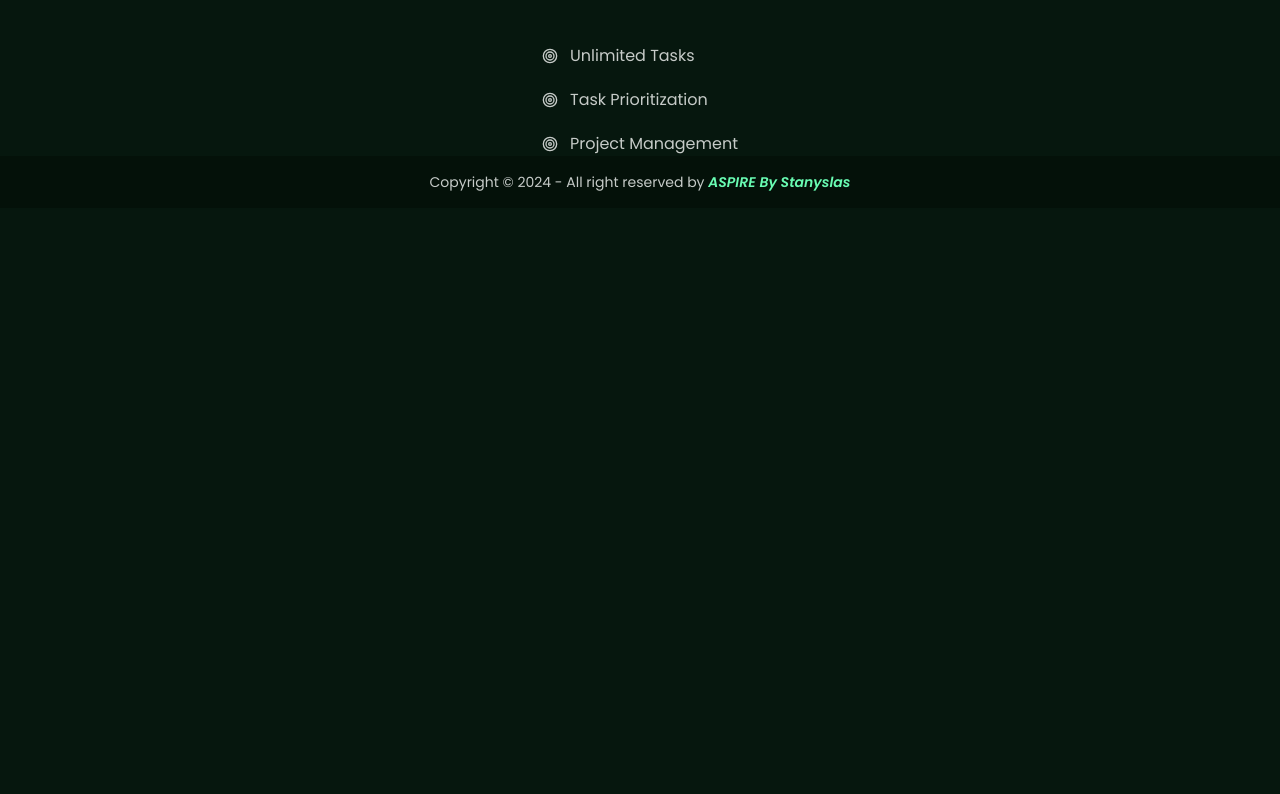
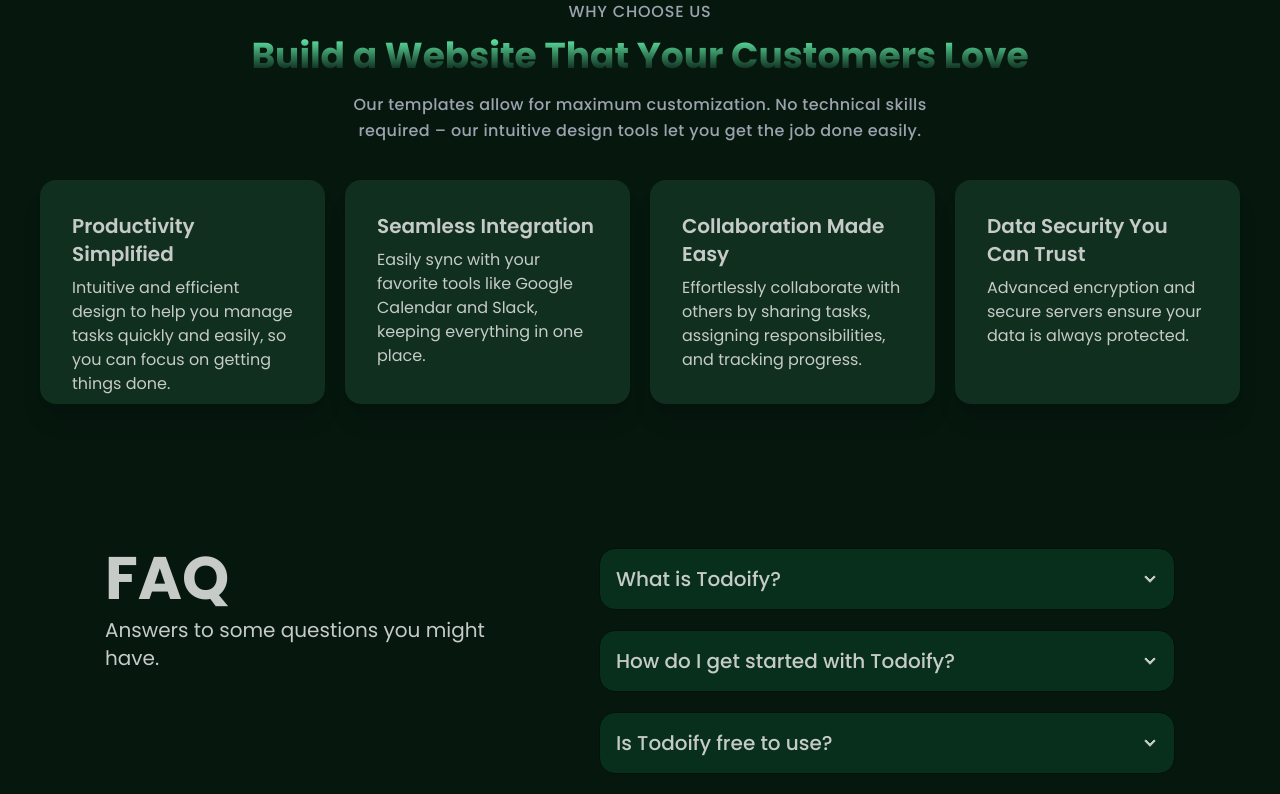
Before and after one commit to Stanyslas250/Todoify, a React (Vite) app in the folder frontend/: page / in a window 1280 px wide. Shown: the part 1280-2074 px from the top of the page. Before the commit the page ends 1488 px from the top, so only its background shows below. Built offline with nearby package versions, Linux system fonts and the light colour scheme.

Commit message:
Continued from welcom page design

```diff
--- /dev/null
+++ b/frontend/src/components/AccordionItems.jsx
@@ -0,0 +1,25 @@
+/**
+ * This function represents an accordion item component for a FAQ section.
+ * It takes in two props: question and answer, and renders a collapsible accordion item.
+ *
+ * @param {Object} props - The props object containing question and answer.
+ * @param {string} props.question - The question to be displayed in the accordion title.
+ * @param {string} props.answer - The answer to be displayed in the accordion content.
+ * @param {number} [props.index] - The index of the accordion item. This prop is
+ *
+ * @returns {JSX.Element} - A JSX element representing the accordion item.
+ */
+export default function AccordionItems({ key, question, answer }) {
+  return (
+    <div
+      className="collapse collapse-arrow join-item border-base-300 border text-start bg-secondary/20"
+      key={key}
+    >
+      <input type="checkbox" name="my-accordion-4" />
+      <div className="collapse-title text-xl font-medium">{question}</div>
+      <div className="collapse-content">
+        <p>{answer}</p>
+      </div>
+    </div>
+  );
+}
--- /dev/null
+++ b/frontend/src/components/Feature.jsx
@@ -0,0 +1,14 @@
+import React from "react";
+
+function Feature(props) {
+  return (
+    <div className="card bg-primary/10 w-96 h-56 shadow-xl" key={props.key}>
+      <div className="card-body">
+        <h2 className="card-title">{props.title}</h2>
+        <p>{props.description}</p>
+      </div>
+    </div>
+  );
+}
+
+export default Feature;
--- /dev/null
+++ b/frontend/src/utils/welcomePageData.js
@@ -0,0 +1,50 @@
+export const whyChooseUsData = [
+  {
+    title: "Productivity Simplified",
+    description:
+      "Intuitive and efficient design to help you manage tasks quickly and easily, so you can focus on getting things done.",
+  },
+  {
+    title: "Seamless Integration",
+    description:
+      "Easily sync with your favorite tools like Google Calendar and Slack, keeping everything in one place.",
+  },
+  {
+    title: "Collaboration Made Easy",
+    description:
+      "Effortlessly collaborate with others by sharing tasks, assigning responsibilities, and tracking progress.",
+  },
+  {
+    title: "Data Security You Can Trust",
+    description:
+      "Advanced encryption and secure servers ensure your data is always protected.",
+  },
+];
+
+export const faqData = [
+  {
+    question: "What is Todoify?",
+    answer:
+      "Todoify is a user-friendly and powerful to-do list web application designed to help you organize your tasks, manage your time, and boost your productivity. With Todoify, you can easily create, track, and complete tasks from anywhere, at any time.",
+  },
+  {
+    question: "How do I get started with Todoify?",
+    answer:
+      "Getting started with Todoify is simple! Just sign up with your email or use your existing Google or Facebook account. Once you're in, you can start adding tasks, organizing them into categories, and setting due dates and priorities.",
+  },
+  {
+    question: "Is Todoify free to use?",
+    answer:
+      "Yes, Todoify offers a free plan with all the essential features you need to manage your tasks. For users who need more advanced features, we also offer a premium plan with additional tools like task collaboration, advanced reporting, and more.",
+  },
+  {
+    question: "Is my data secure with Todoify?",
+    answer:
+      "Yes, we take your data security seriously. Todoify uses industry-standard encryption to protect your data, and our servers are secured with the latest security protocols. Your privacy and security are our top priorities.",
+  },
+  {
+    question: "How do I upgrade to Todoify Premium?",
+    answer:
+      "Upgrading to Todoify Premium is easy! Simply go to your account settings and select the 'Upgrade' option. Choose the plan that best suits your needs, and you'll gain access to all the premium features.",
+  },
+];
--- a/frontend/src/views/WelcomeHome.jsx
+++ b/frontend/src/views/WelcomeHome.jsx
@@ -3,6 +3,9 @@
 import Navbar from "../components/Navbar";
 import HeroSection from "../components/HeroSection";
 import { LuTarget } from "react-icons/lu";
+import { faqData, whyChooseUsData } from "../utils/welcomePageData";
+import AccordionItems from "../components/AccordionItems";
+import Feature from "../components/Feature";
 
 function WelcomeHome() {
   return (
@@ -15,7 +18,7 @@
       {/* section 1*/}
       <section id="more_about_us" className="w-screen flex min-h-fit">
         <div className="bg-neutral text-neutral-content flex flex-col grow w-screen items-center lg:flex-row">
-          <div className="w-1/2 p-20">
+          <div className="w-1/2 grid justify-items-center">
             <h1 className="font-bold leading-relaxed text-4xl static">
               Todoify Helps You <br /> Increase Your Daily <br /> Productivity
               <LuTarget className="inline-block ml-3" />
@@ -34,24 +37,53 @@
 
       {/* section 2 */}
 
-      <section>
-        <div className="w-screen flex min-h-fit">
-          <div className="flex flex-col gap-20 text-center w-screen items-center">
-            <h2 className="font-bold text-4xl">Why Choose Todoify?</h2>
-            <div className="flex flex-col gap-5">
-              <div className="flex items-center">
-                <LuTarget className="inline-block mr-3" />
-                <p>Unlimited Tasks</p>
-              </div>
-              <div className="flex items-center">
-                <LuTarget className="inline-block mr-3" />
-                <p>Task Prioritization</p>
-              </div>
-              <div className="flex items-center">
-                <LuTarget className="inline-block mr-3" />
-                <p>Project Management</p>
-              </div>
-            </div>
+      <section
+        id="features"
+        className="relative block px-6 py-10 md:py-20 md:px-10 bg-base-100"
+      >
+        <div className="relative mx-auto max-w-5xl text-center">
+          <span className="text-gray-400 my-3 flex items-center justify-center font-medium uppercase tracking-wider">
+            Why choose us
+          </span>
+          <h2 className="block w-full bg-gradient-to-b from-primary to-base-300 bg-clip-text font-bold text-transparent text-3xl sm:text-4xl">
+            Build a Website That Your Customers Love
+          </h2>
+          <p className="mx-auto my-4 w-full max-w-xl bg-transparent text-center font-medium leading-relaxed tracking-wide text-gray-400">
+            Our templates allow for maximum customization. No technical skills
+            required – our intuitive design tools let you get the job done
+            easily.
+          </p>
+        </div>
+        <div className="flex flex-col items-center w-full gap-5 pt-5 lg:flex-row">
+          {whyChooseUsData.map((item, index) => (
+            <Feature
+              key={index}
+              title={item.title}
+              description={item.description}
+            />
+          ))}
+        </div>
+      </section>
+
+      {/* section 3 */}
+
+      <section id="faq" className="w-screen flex min-h-fit p-16">
+        <div className="text-center w-full flex flex-row gap-8 justify-around">
+          <div className="flex flex-col items-start gap-2">
+            <h2 className="text-6xl font-bold">FAQ</h2>
+            <h5 className="text-xl font-normal text-start">
+              Answers to some questions you might <br /> have.
+            </h5>
+          </div>
+
+          <div className="flex flex-col gap-5 w-1/2">
+            {faqData.map((item, index) => (
+              <AccordionItems
+                question={item.question}
+                answer={item.answer}
+                key={index}
+              />
+            ))}
           </div>
         </div>
       </section>
```
